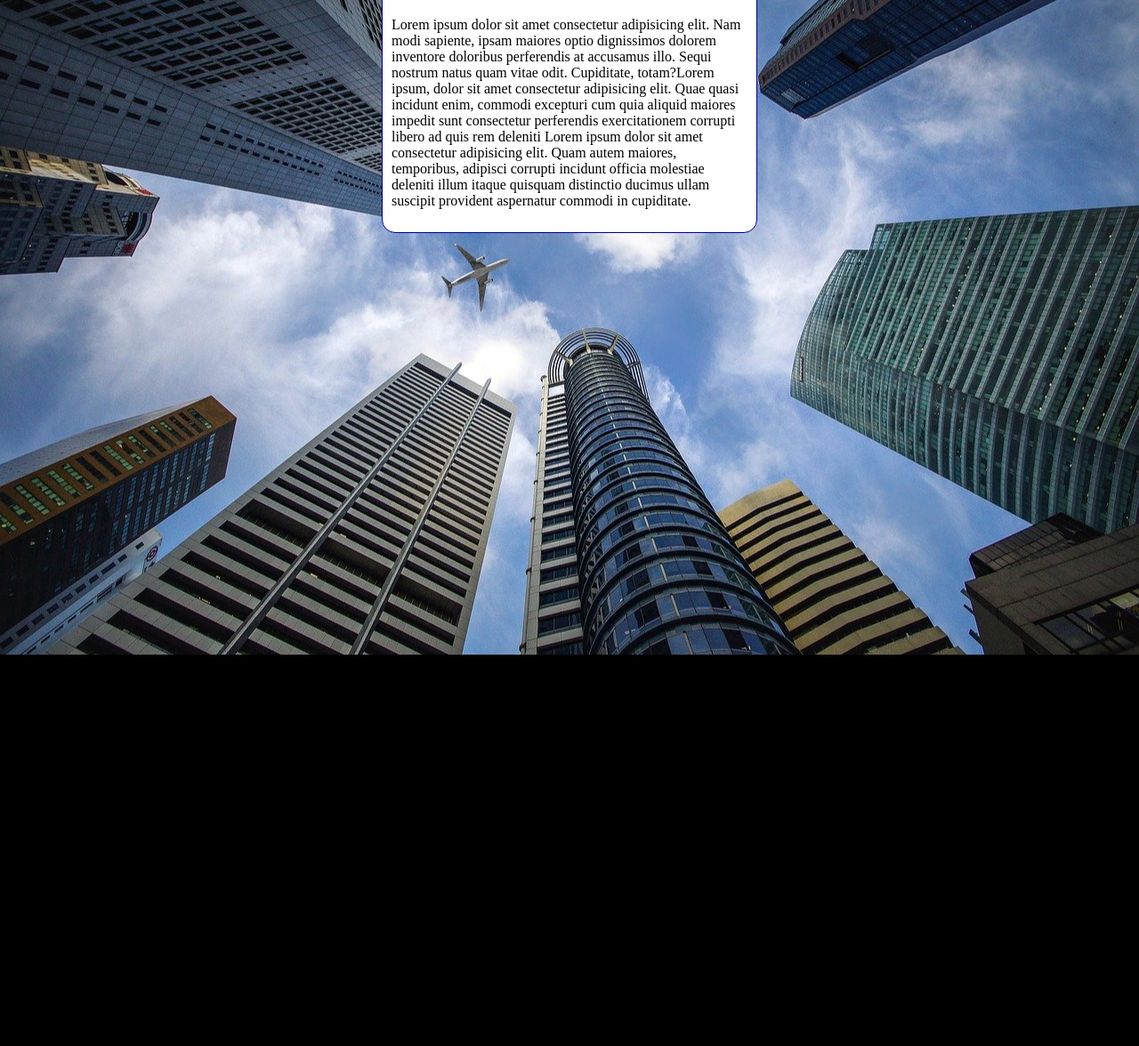
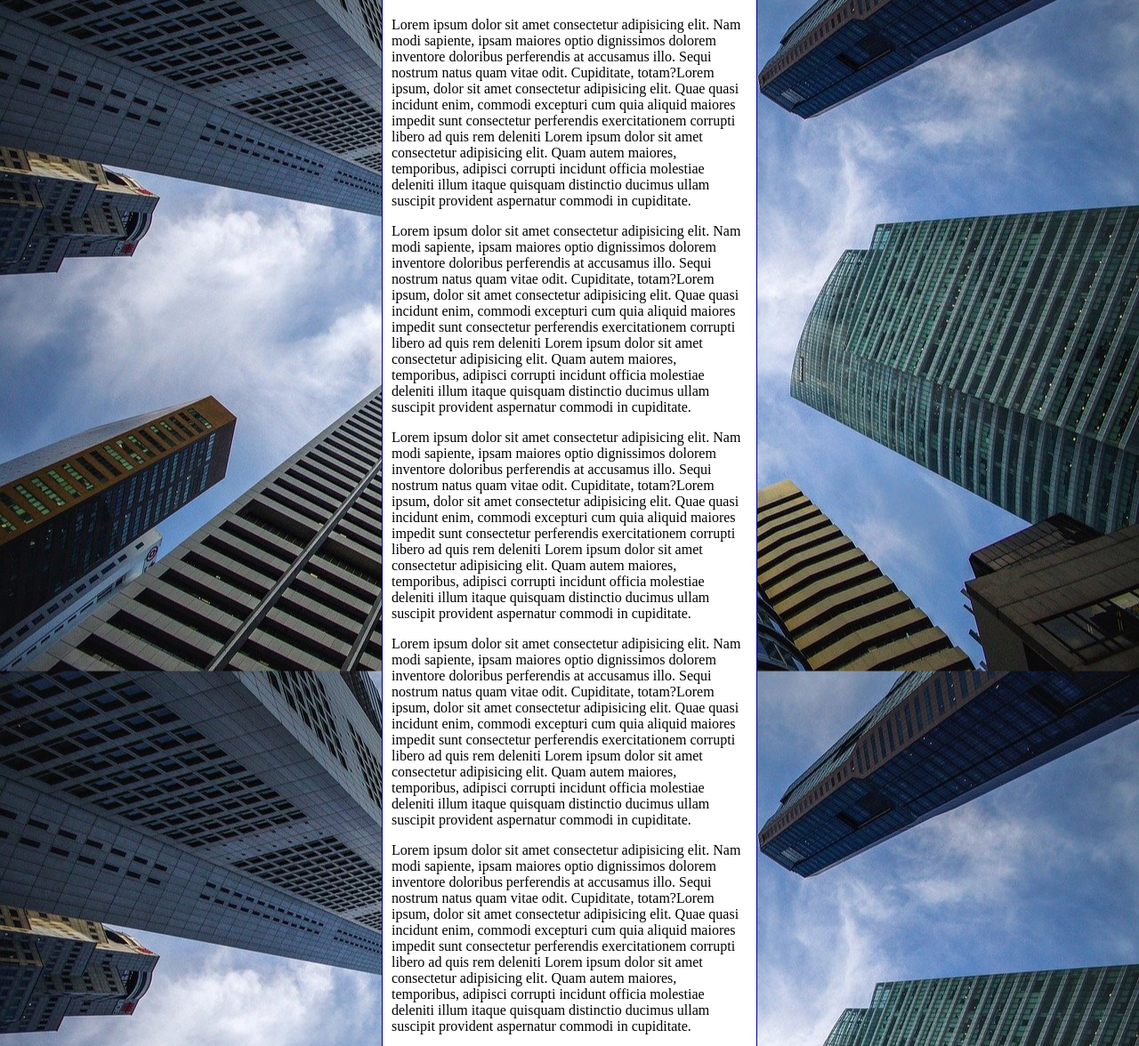
Before and after one commit to DevRamonRigonato/html-css, a plain HTML site: page exercicios/ex022/fundo006.html in a window 1280 px wide. Shown: the part 80-1256 px from the top of the page at 89% size. Before the commit the page ends 816 px from the top, so only its background shows below. Drawn offline with Linux system fonts and the light colour scheme.

Commit message:
Update fundo006.html

```diff
--- a/exercicios/ex022/fundo006.html
+++ b/exercicios/ex022/fundo006.html
@@ -10,7 +10,7 @@
             background-color: black;
             background-image: url('imagens/wallpaper002.jpg');
             background-position: center center;
-            background-repeat: no-repeat;
+            background-repeat: repeat-y;
             background-size: cover;
         }
 
@@ -28,6 +28,11 @@
     <main>
         <h1>Teste de Imagem de Fundo</h1>
         <p>Lorem ipsum dolor sit amet consectetur adipisicing elit. Nam modi sapiente, ipsam maiores optio dignissimos dolorem inventore doloribus perferendis at accusamus illo. Sequi nostrum natus quam vitae odit. Cupiditate, totam?Lorem ipsum, dolor sit amet consectetur adipisicing elit. Quae quasi incidunt enim, commodi excepturi cum quia aliquid maiores impedit sunt consectetur perferendis exercitationem corrupti libero ad quis rem deleniti Lorem ipsum dolor sit amet consectetur adipisicing elit. Quam autem maiores, temporibus, adipisci corrupti incidunt officia molestiae deleniti illum itaque quisquam distinctio ducimus ullam suscipit provident aspernatur commodi in cupiditate.</p>
+        <p>Lorem ipsum dolor sit amet consectetur adipisicing elit. Nam modi sapiente, ipsam maiores optio dignissimos dolorem inventore doloribus perferendis at accusamus illo. Sequi nostrum natus quam vitae odit. Cupiditate, totam?Lorem ipsum, dolor sit amet consectetur adipisicing elit. Quae quasi incidunt enim, commodi excepturi cum quia aliquid maiores impedit sunt consectetur perferendis exercitationem corrupti libero ad quis rem deleniti Lorem ipsum dolor sit amet consectetur adipisicing elit. Quam autem maiores, temporibus, adipisci corrupti incidunt officia molestiae deleniti illum itaque quisquam distinctio ducimus ullam suscipit provident aspernatur commodi in cupiditate.</p>
+        <p>Lorem ipsum dolor sit amet consectetur adipisicing elit. Nam modi sapiente, ipsam maiores optio dignissimos dolorem inventore doloribus perferendis at accusamus illo. Sequi nostrum natus quam vitae odit. Cupiditate, totam?Lorem ipsum, dolor sit amet consectetur adipisicing elit. Quae quasi incidunt enim, commodi excepturi cum quia aliquid maiores impedit sunt consectetur perferendis exercitationem corrupti libero ad quis rem deleniti Lorem ipsum dolor sit amet consectetur adipisicing elit. Quam autem maiores, temporibus, adipisci corrupti incidunt officia molestiae deleniti illum itaque quisquam distinctio ducimus ullam suscipit provident aspernatur commodi in cupiditate.</p>
+        <p>Lorem ipsum dolor sit amet consectetur adipisicing elit. Nam modi sapiente, ipsam maiores optio dignissimos dolorem inventore doloribus perferendis at accusamus illo. Sequi nostrum natus quam vitae odit. Cupiditate, totam?Lorem ipsum, dolor sit amet consectetur adipisicing elit. Quae quasi incidunt enim, commodi excepturi cum quia aliquid maiores impedit sunt consectetur perferendis exercitationem corrupti libero ad quis rem deleniti Lorem ipsum dolor sit amet consectetur adipisicing elit. Quam autem maiores, temporibus, adipisci corrupti incidunt officia molestiae deleniti illum itaque quisquam distinctio ducimus ullam suscipit provident aspernatur commodi in cupiditate.</p>
+        <p>Lorem ipsum dolor sit amet consectetur adipisicing elit. Nam modi sapiente, ipsam maiores optio dignissimos dolorem inventore doloribus perferendis at accusamus illo. Sequi nostrum natus quam vitae odit. Cupiditate, totam?Lorem ipsum, dolor sit amet consectetur adipisicing elit. Quae quasi incidunt enim, commodi excepturi cum quia aliquid maiores impedit sunt consectetur perferendis exercitationem corrupti libero ad quis rem deleniti Lorem ipsum dolor sit amet consectetur adipisicing elit. Quam autem maiores, temporibus, adipisci corrupti incidunt officia molestiae deleniti illum itaque quisquam distinctio ducimus ullam suscipit provident aspernatur commodi in cupiditate.</p>
+        <p>Lorem ipsum dolor sit amet consectetur adipisicing elit. Nam modi sapiente, ipsam maiores optio dignissimos dolorem inventore doloribus perferendis at accusamus illo. Sequi nostrum natus quam vitae odit. Cupiditate, totam?Lorem ipsum, dolor sit amet consectetur adipisicing elit. Quae quasi incidunt enim, commodi excepturi cum quia aliquid maiores impedit sunt consectetur perferendis exercitationem corrupti libero ad quis rem deleniti Lorem ipsum dolor sit amet consectetur adipisicing elit. Quam autem maiores, temporibus, adipisci corrupti incidunt officia molestiae deleniti illum itaque quisquam distinctio ducimus ullam suscipit provident aspernatur commodi in cupiditate.</p>
     </main>
 </body>
 </html>
```
